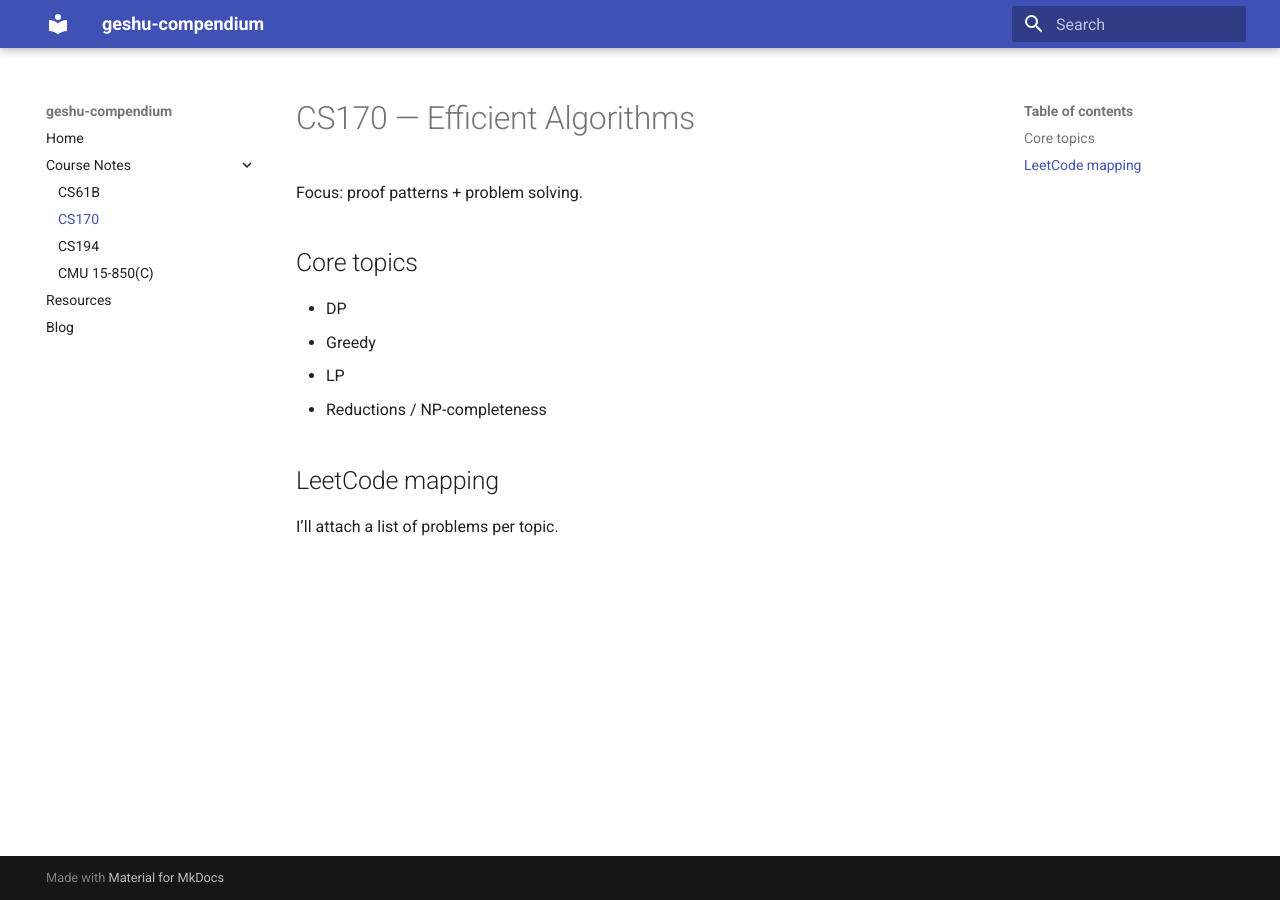
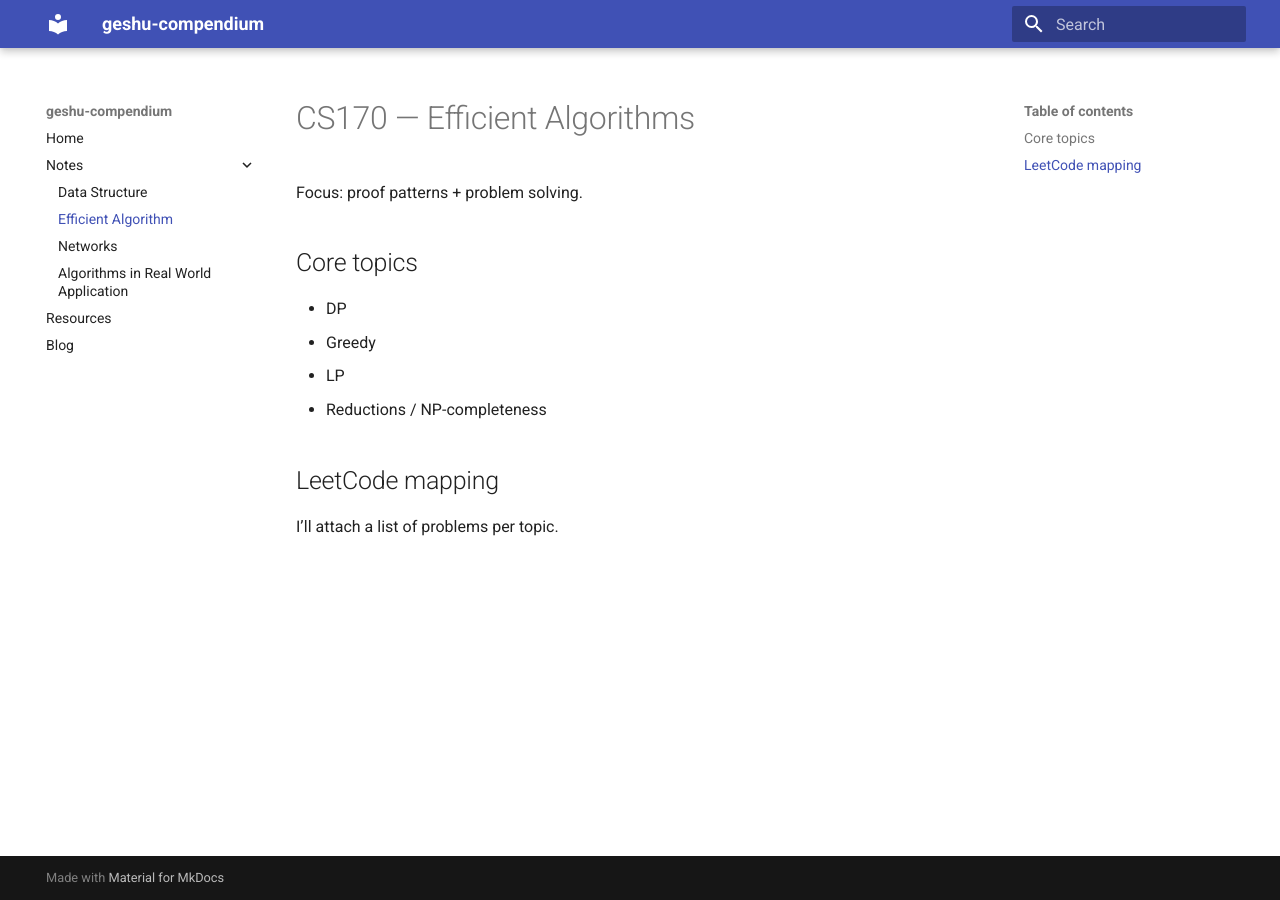
Before and after one commit to AngelaWuRX/geshu-compendium, an MkDocs documentation site: the page built from docs/courses/cs170/index.md, in a window 1280 px wide. Built offline with MkDocs 1.6.1 and Material for MkDocs 9.7.7, drawn with Linux system fonts in a browser that asks for light colours.

Commit message:
Update mkdocs.yml

```diff
--- a/mkdocs.yml
+++ b/mkdocs.yml
@@ -5,11 +5,11 @@ plugins:
   - search
 nav:
   - Home: docs/index.md
-  - Course Notes:
-      - CS61B: courses/cs61b/index.md
-      - CS170: courses/cs170/index.md
-      - CS194: courses/cs194/index.md
-      - CMU 15-850(C): courses/cmu-15-850c/index.md
+  - Notes:
+      - Data Structure: courses/cs61b/index.md
+      - Efficient Algorithm: courses/cs170/index.md
+      - Networks: courses/cs194/index.md
+      - Algorithms in Real World Application: courses/cmu-15-850c/index.md
   - Resources: resources/index.md
   - Blog: blog/index.md
 markdown_extensions:
```
